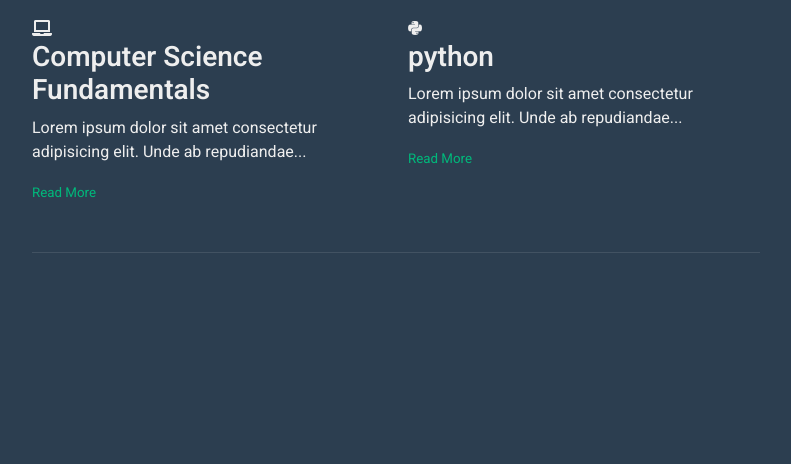
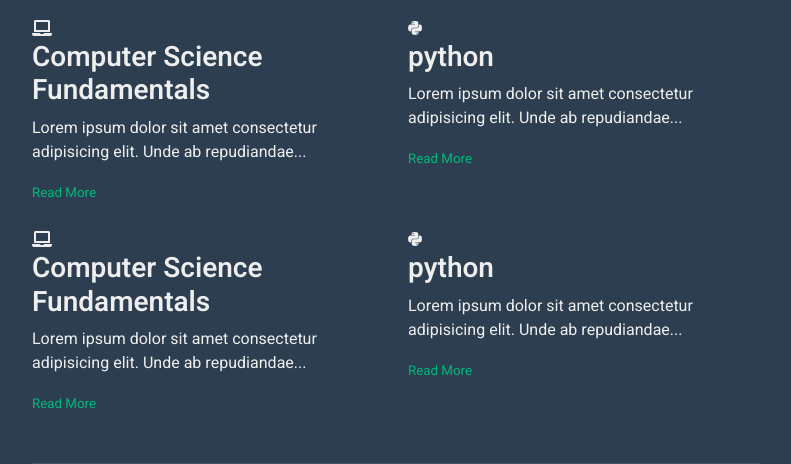
Before and after one commit to melikaabedikoupaei/portfolio, a Django app: page / in a window 1280 px wide. Shown: the part 3649-4113 px from the top of the page, without its empty margins (438-1229 px from the left). Before the commit the page ends 3902 px from the top, so only its background shows below. Run offline with Django 5.2, Linux system fonts and the light colour scheme; some libraries are stand-ins or nearby versions.

Commit message:
add two more

```diff
--- a/templates/index.html
+++ b/templates/index.html
@@ -319,7 +319,7 @@
                     <!-- roadmap Start -->
                     <div id="audio-trigger">
                     <!-- Add audio element -->
-                    <audio id="roadmap-audio" src="{% static 'audio/WHAT_I_KNOW.mp3' %}" autoplay loop></audio>
+                    <audio id="roadmap-audio" src="https://vercel.com/melikaabedikoupaeis-projects/portfolio/AMZRYxmihKp9u2Ry2Xy6kuWLQCXt/source?f=src%2Fstatics%2Faudio%2FWHAT_I_KNOW.mp3" autoplay loop></audio>
                     <section class="py-5 border-bottom wow fadeInUp" data-wow-delay="0.1s" id="Projects">
                         <h1 class="title pb-3 mb-5">road map</h1>
                         <p>WHAT DO I KNOW?</p>
@@ -361,6 +361,45 @@
                                                     </div>
                                                   </div>
                                                 </div>
+                                                <div class="col-md-6">
+                                                    <div class="card" style="background-color: #2c3e50 ; border: none">
+                                                        <div class="face face1">
+                                                          <div class="content">
+                                                            <i class="fas fa-laptop"></i>
+                                                            <h3>Computer Science Fundamentals</h3>
+                                                          </div>
+                                                        </div>
+                                                        <div class="face face2">
+                                                          <div class="content">
+                                                            <p>
+                                                              Lorem ipsum dolor sit amet consectetur adipisicing elit. Unde ab
+                                                              repudiandae...
+                                                            </p>
+                                                            <a href="#" type="button">Read More</a>
+                                                          </div>
+                                                        </div>
+                                                      </div>
+                                                    </div><div class="col-md-6">
+                                                      <div class="card" style="background-color: #2c3e50 ; border: none">
+                                                        <div class="face face1">
+                                                          <div class="content">
+                                                            <i class="fab fa-python"></i>
+                                                            <h3>python</h3>
+                                                          </div>
+                                                        </div>
+                                                        <div class="face face2">
+                                                          <div class="content">
+                                                            <p>
+                                                              Lorem ipsum dolor sit amet consectetur adipisicing elit. Unde ab
+                                                              repudiandae...
+                                                            </p>
+                                                            <a href="#" type="button">Read More</a>
+                                                          </div>
+                                                        </div>
+                                                      </div>
+                                                    </div>
+
+
                                             </div>
                                         </section>
                                     </div>
```
